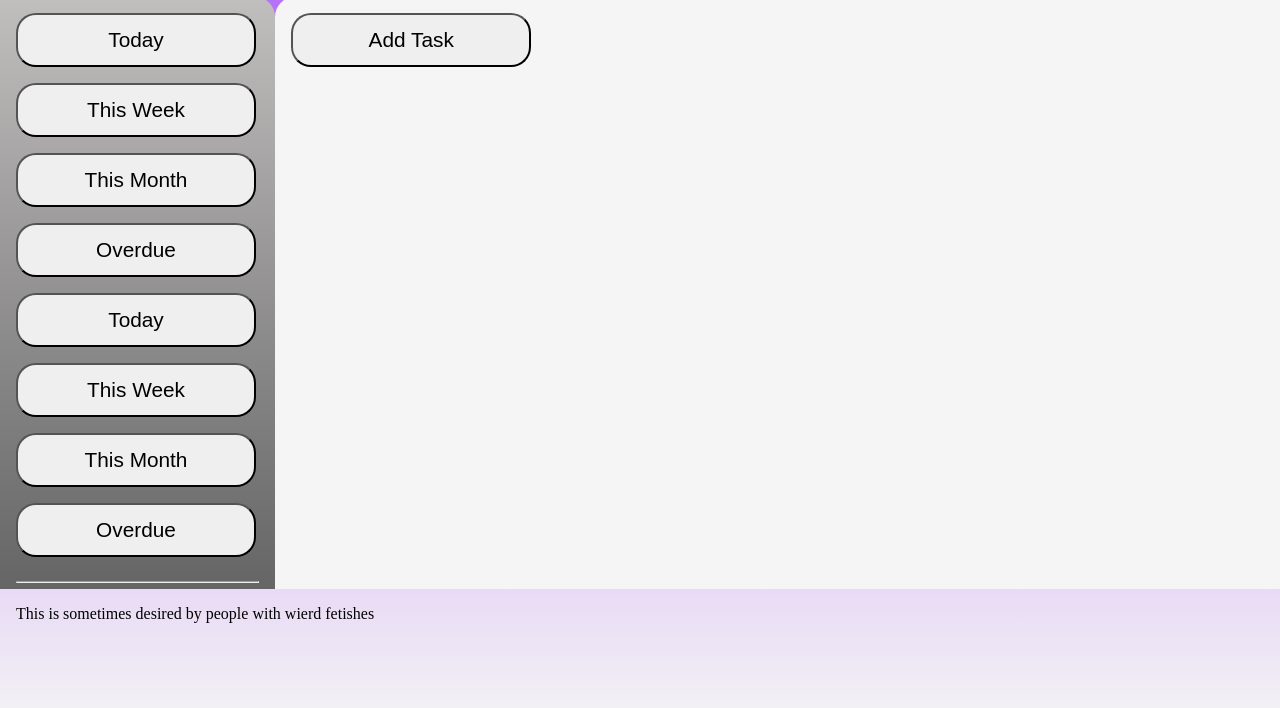
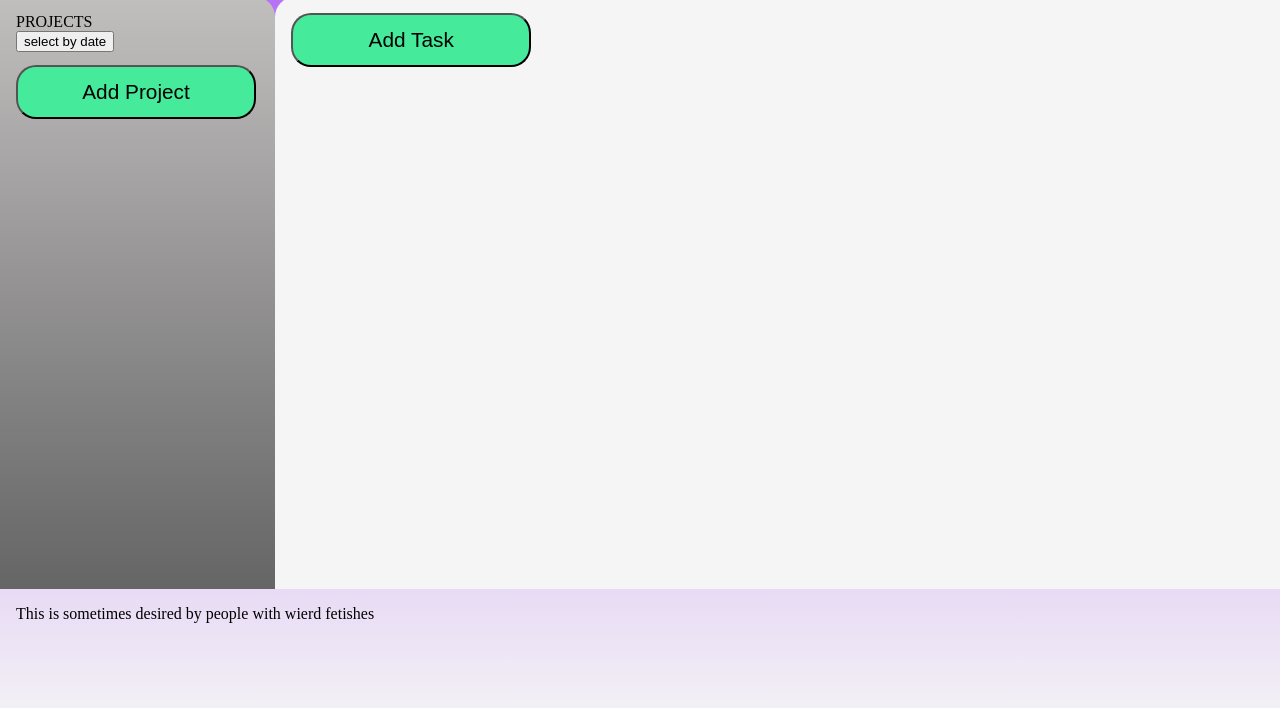
Before and after one commit to blitheryjibits/task-list, a website built with webpack: page dist/index.html in a window 1280 px wide. Shown: the part 62-770 px from the top of the page. Built offline with nearby package versions, Linux system fonts and the light colour scheme.

```diff
--- a/dist/index.html
+++ b/dist/index.html
@@ -6,6 +6,8 @@
     <meta name="viewport" content="width=device-width, initial-scale=1.0">
     <link rel="stylesheet" href="./style.css">
     <script src="./index.bundle.js" defer></script>
+    <link rel="stylesheet" href="https://fonts.googleapis.com/css2?family=Material+Symbols+Outlined:opsz,wght,FILL,GRAD@20..48,100..700,0..1,-50..200" />
+
     <title>Document</title>
 </head>
 <body>
@@ -15,8 +17,16 @@
     </header>
     <main>
         <nav class="nav" id="nav-left">
-            <div class="task_by_date"></div>
-            <div class="task-divider"><hr>PROJECTS</div>
+            <div>
+                <div class="task-divider">
+                    <div>PROJECTS</div>
+                    <div class="drop-menu">
+                        <button>select by date</button>
+                        <div class="drop-content">
+                        </div>
+                    </div>
+                </div>
+            </div>
             <div class="projects">
                 <button class="button add-project submit">Add Project</button>
             </div>
@@ -24,7 +34,7 @@
 
         <div class="project-list-view">
             <div class="task__box"></div>
-            <button class="button add-task">Add Task</button>
+            <button class="button add-task submit">Add Task</button>
 
             <div class="new-project-box display">
                 <p>Project Name</p>
@@ -36,9 +46,7 @@
                     <button class="button submit">Submit</button>
                     <button class="button cancel">Cancel</button>
                 </div>
-
             </div>
-
         </div>
     </main>
     <footer class="footer">This is sometimes desired by people with wierd fetishes</footer>
```
